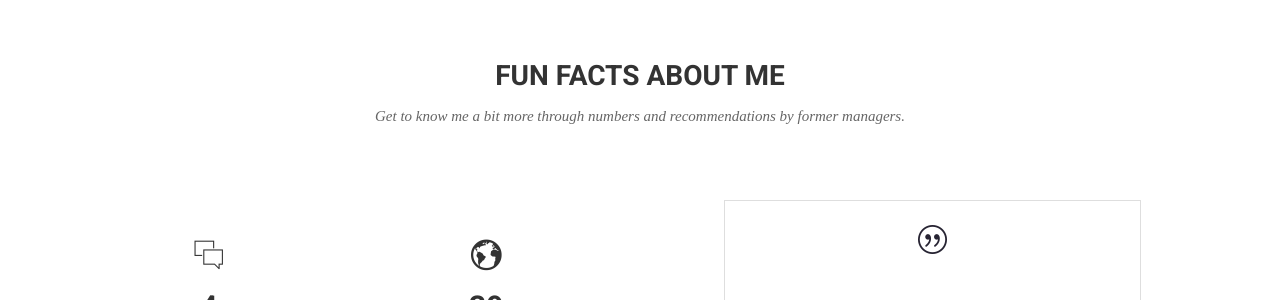
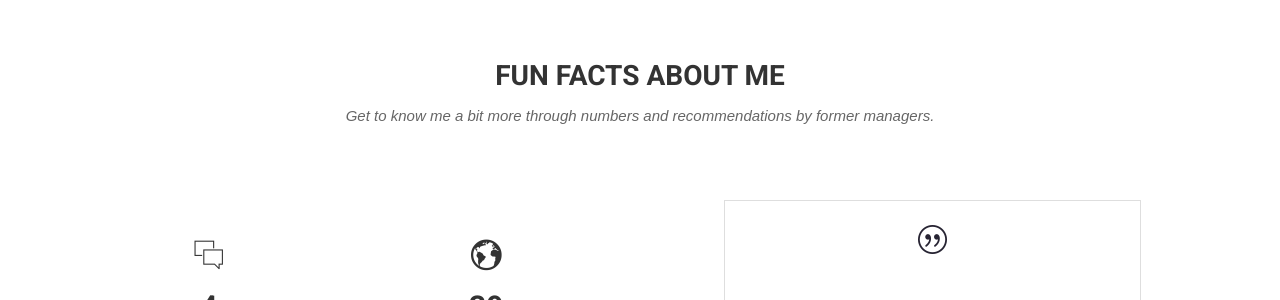
Before and after one commit to melanietsou/melanietsou.github.io, a Jekyll site: the page built from index.html, in a window 1280 px wide. Shown: the part 2069-2369 px from the top of the page. Built offline with Jekyll 4.4.1, drawn with Linux system fonts in a browser that asks for light colours; nearby versions of some CDN libraries; some web fonts are replaced.

Commit message:
change to arial

```diff
--- a/css/airspace.css
+++ b/css/airspace.css
@@ -57,7 +57,7 @@ a:active {
   font-weight: 600;
 }
 .section-title p {
-  font-family: 'Volkhov', serif;
+  font-family: arial;
   font-style: italic;
   color: #666;
 }
```
